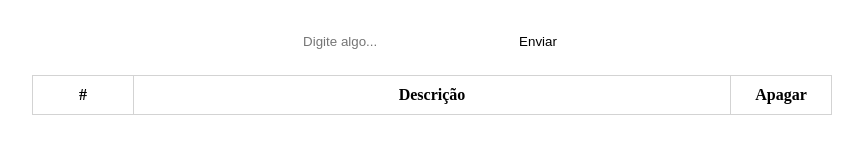
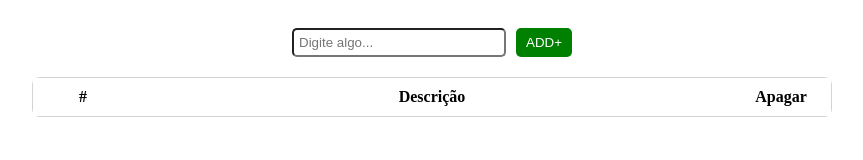
Before and after one commit to DontLetMeFall/ListaSuperSimples, a plain HTML site: page index.html in a window 1280 px wide. Shown: the whole page, without its empty margins (208-1071 px from the left). Drawn offline with Linux system fonts and the light colour scheme.

Commit message:
Add files via upload

```diff
--- a/index.html
+++ b/index.html
@@ -20,24 +20,35 @@
         input[type="text"] {
             padding: 5px;
             width: 200px;
-            border: 1px solid transparent;
+            margin-right: 10px;
+            border-radius: 5px;
         }
 
         input[type="text"]:hover {
             padding: 6px;
             width: 210px;
-            border: 1px solid gray;
-            border-bottom: solid gray;
         }
         table {
             width: 800px;
             margin-top: 20px;
-            border-collapse: collapse;
+            border-collapse: separate;
+            border-spacing: 0;
+            border-radius: 8px;
+            overflow: hidden;
         }
         th, td {
             padding: 10px;
             text-align: center;
-            border: 1px solid lightgray;
+        }
+        th, td {
+            border-top: 1px solid lightgray;
+            border-bottom: 1px solid lightgray;
+        }
+        th:first-child, td:first-child {
+            border-left: 1px solid lightgray;
+        }
+        th:last-child, td:last-child {
+            border-right: 1px solid lightgray;
         }
         th.colApagar, td.colApagar {
             width: 80px;
@@ -50,22 +61,27 @@
             padding: 6px 10px;
         }
         .botaum {
-            background: transparent;
+            background: green;
+            color: white;
             border: transparent;
-        }
-        .bordaEsq {
-            border-left: 1px solid lightgray;
+            border-radius: 5px;
+
         }
         .botaoRemover {
-            background-color:transparent;
-            color:red;
+            background-color: transparent;
+            color: red;
             border: none;
             width: 100%;
             height: 100%;
             cursor: pointer;
         }
         .botaoRemover:hover {
-            background-color: navy;
+            font-weight: bold;
+        }
+        tbody tr:hover {
+            transform: scale(1.02);
+            transition: transform 0.2s ease;
+            background-color: #f0f0f0;
         }
     </style>
 </head>
@@ -73,7 +89,7 @@
     <div class="container">
         <div class="cabeca">
             <input type="text" id="textoEntrada" placeholder="Digite algo...">
-            <button class="botaum" onclick="adicionarLinha()">Enviar</button>
+            <button class="botaum" onclick="adicionarLinha()">ADD+</button>
         </div>
         <div>
             <table>
```
